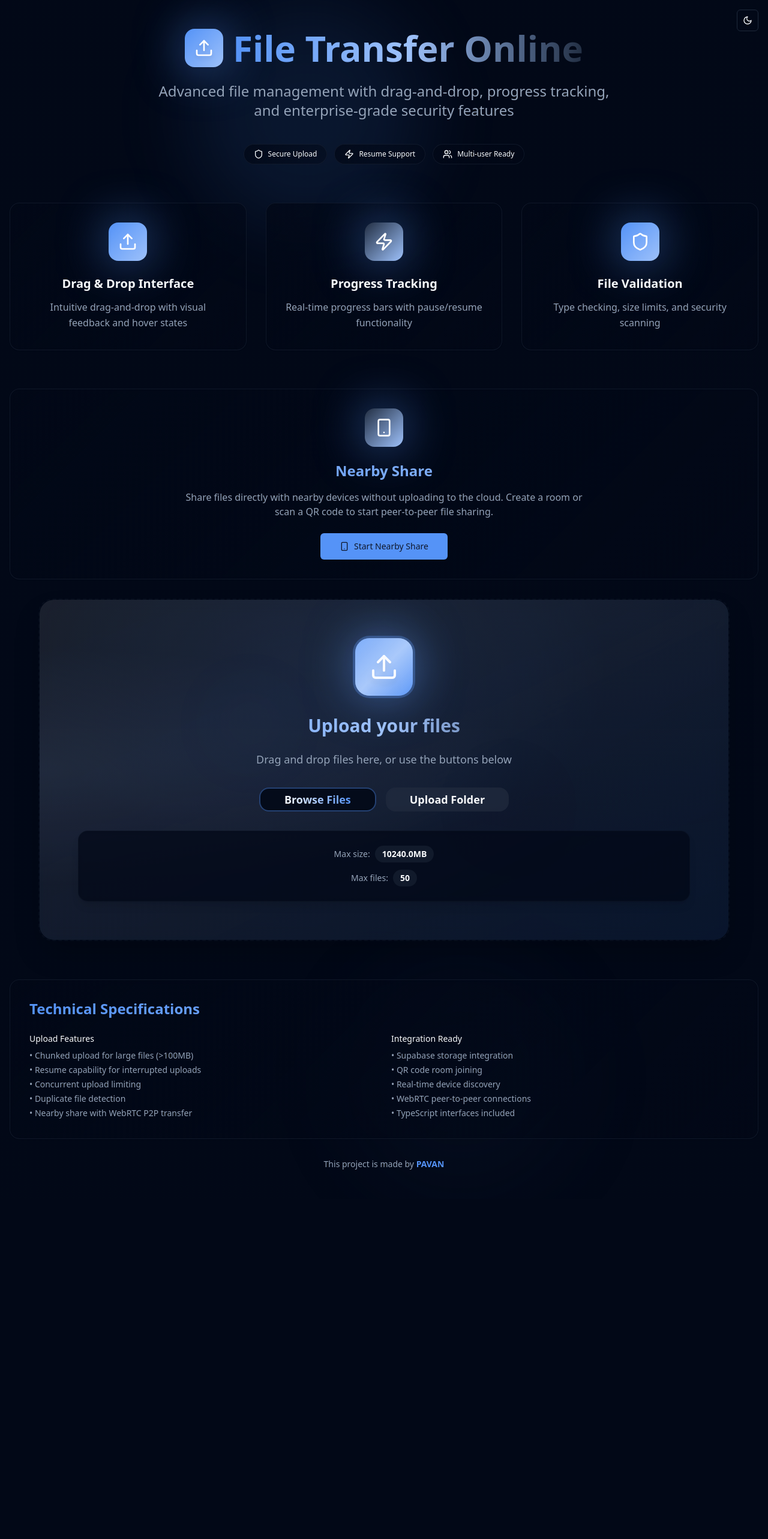
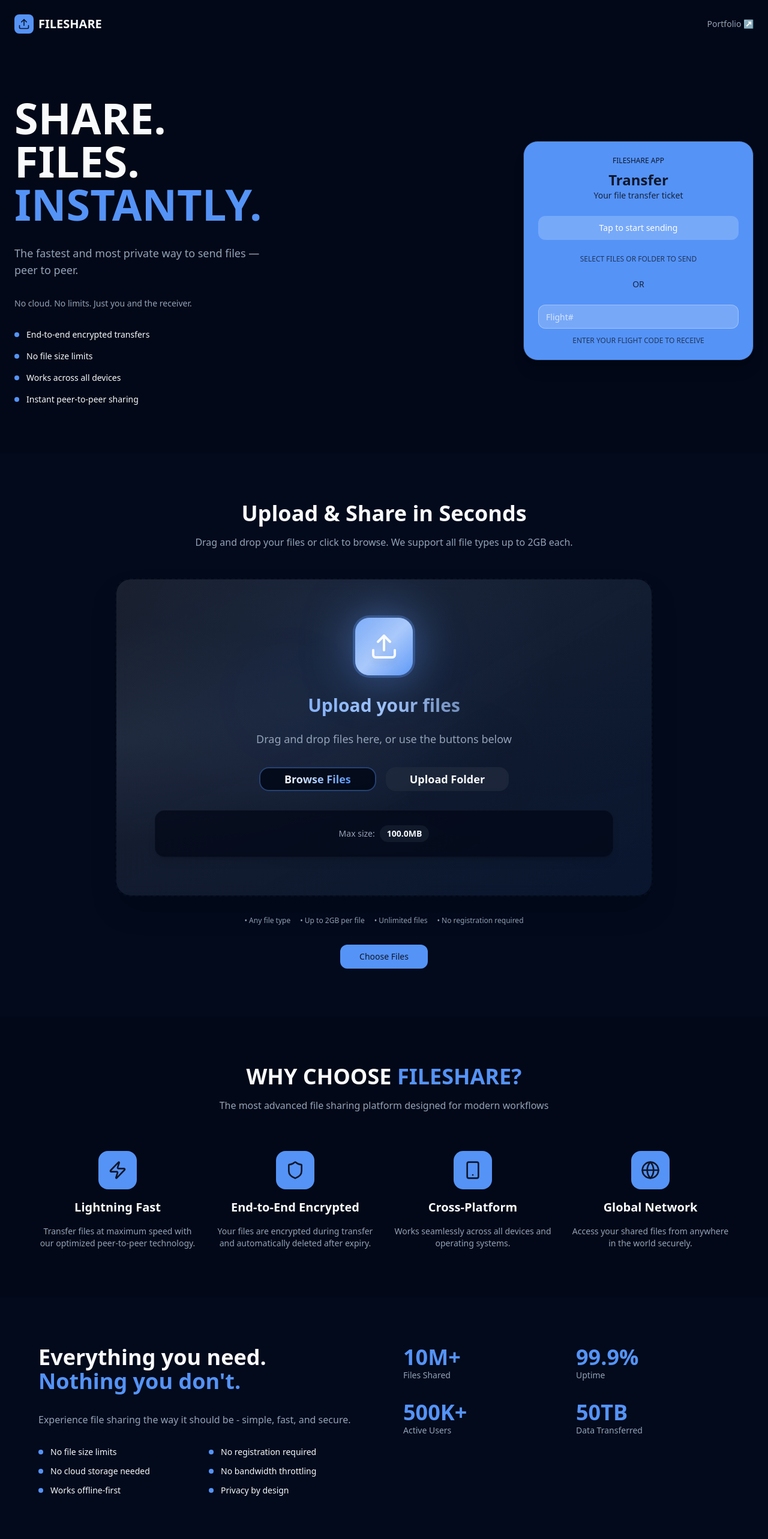
Before and after one commit to pavana05/file-transfer-pavan, a React (Vite) app: page / in a window 1280 px wide. Shown: the top 2566 px of the page at 60% size. Before the commit the page ends 1999 px from the top, so only its background shows below. Built offline with nearby package versions, Linux system fonts and the light colour scheme.

Commit message:
Refactor home screen UI

```diff
--- a/src/index.css
+++ b/src/index.css
@@ -8,27 +8,27 @@ All colors MUST be HSL.
 
 @layer base {
   :root {
-    --background: 240 10% 98%;
-    --foreground: 240 10% 15%;
+    --background: 220 27% 8%;
+    --foreground: 0 0% 98%;
 
-    --card: 0 0% 100%;
-    --card-foreground: 240 10% 15%;
+    --card: 220 27% 10%;
+    --card-foreground: 0 0% 98%;
 
-    --popover: 0 0% 100%;
-    --popover-foreground: 240 10% 15%;
+    --popover: 220 27% 10%;
+    --popover-foreground: 0 0% 98%;
 
-    --primary: 217 91% 60%;
-    --primary-foreground: 0 0% 100%;
-    --primary-glow: 217 91% 75%;
+    --primary: 16 100% 55%;
+    --primary-foreground: 0 0% 98%;
+    --primary-glow: 16 100% 60%;
 
-    --secondary: 240 5% 96%;
-    --secondary-foreground: 240 6% 10%;
+    --secondary: 220 27% 15%;
+    --secondary-foreground: 0 0% 98%;
 
-    --muted: 240 5% 96%;
-    --muted-foreground: 240 4% 46%;
+    --muted: 220 27% 15%;
+    --muted-foreground: 0 0% 65%;
 
-    --accent: 217 91% 95%;
-    --accent-foreground: 217 91% 35%;
+    --accent: 16 100% 55%;
+    --accent-foreground: 0 0% 98%;
 
     --destructive: 0 84% 60%;
     --destructive-foreground: 0 0% 98%;
@@ -39,15 +39,15 @@ All colors MUST be HSL.
     --warning: 38 92% 50%;
     --warning-foreground: 0 0% 98%;
 
-    --border: 240 6% 90%;
-    --input: 240 6% 90%;
-    --ring: 217 91% 60%;
+    --border: 220 27% 18%;
+    --input: 220 27% 18%;
+    --ring: 16 100% 55%;
 
     /* Upload specific tokens */
-    --upload-zone: 217 91% 97%;
-    --upload-zone-hover: 217 91% 94%;
-    --upload-zone-active: 217 91% 90%;
-    --upload-progress: 217 91% 60%;
+    --upload-zone: 220 27% 12%;
+    --upload-zone-hover: 220 27% 15%;
+    --upload-zone-active: 220 27% 18%;
+    --upload-progress: 16 100% 55%;
     --upload-success: 142 76% 36%;
     --upload-error: 0 84% 60%;
 
--- a/src/pages/Index.tsx
+++ b/src/pages/Index.tsx
@@ -1,197 +1,310 @@
-import { FileUploadManager } from '@/components/upload/FileUploadManager';
-import { Upload, Shield, Zap, Users, Smartphone } from 'lucide-react';
-import { Card } from '@/components/ui/card';
-import { Badge } from '@/components/ui/badge';
-import { ThemeToggle } from '@/components/ui/theme-toggle';
-import NearbyShareDialog from '@/components/nearbyShare/NearbyShareDialog';
-import { Button } from '@/components/ui/button';
+import React, { useState } from "react";
+import { Upload, Share2, CheckCircle, Shield, Zap, Globe, Users, ArrowRight, Download, Eye, Smartphone } from "lucide-react";
+import { Button } from "@/components/ui/button";
+import { Card, CardContent, CardDescription, CardHeader, CardTitle } from "@/components/ui/card";
+import { Badge } from "@/components/ui/badge";
+import { Input } from "@/components/ui/input";
+import NearbyShareDialog from "@/components/nearbyShare/NearbyShareDialog";
+import { FileUploadManager } from "@/components/upload/FileUploadManager";
+import { UploadConfig, UploadCallbacks } from "@/types/upload";
+
 const Index = () => {
-  const uploadConfig = {
-    maxFileSize: 10 * 1024 * 1024 * 1024,
-    // 10GB for large files and folders
-    maxFiles: 50,
-    // Allow multiple files
-    acceptedTypes: [
-    // Images
-    'image/jpeg', 'image/jpg', 'image/png', 'image/gif', 'image/webp', 'image/svg+xml', 'image/bmp', 'image/tiff',
-    // Documents
-    'application/pdf', 'application/msword', 'application/vnd.openxmlformats-officedocument.wordprocessingml.document',
-    // .docx
-    'application/vnd.ms-excel', 'application/vnd.openxmlformats-officedocument.spreadsheetml.sheet',
-    // .xlsx
-    'application/vnd.ms-powerpoint', 'application/vnd.openxmlformats-officedocument.presentationml.presentation',
-    // .pptx
-    'text/plain',
-    // .txt
-    'text/csv', 'application/rtf',
-    // Code files
-    'text/html', 'text/css', 'text/javascript', 'application/javascript', 'application/json', 'text/xml', 'application/xml', 'text/markdown', 'application/x-python-code', 'text/x-python', 'text/x-java-source', 'text/x-c', 'text/x-c++src', 'text/x-csharp', 'text/x-php', 'text/x-ruby', 'text/x-go', 'text/x-rust', 'text/x-swift', 'application/typescript', 'text/typescript', 'application/x-yaml', 'text/yaml',
-    // Media
-    'video/mp4', 'video/webm', 'video/mov', 'video/avi', 'audio/mp3', 'audio/wav', 'audio/ogg', 'audio/aac',
-    // Archives
-    'application/zip', 'application/x-rar-compressed', 'application/x-tar', 'application/gzip', 'application/x-7z-compressed'],
-    allowedExtensions: [
-    // Documents
-    'pdf', 'doc', 'docx', 'xls', 'xlsx', 'ppt', 'pptx', 'txt', 'rtf', 'csv',
-    // Code files
-    'html', 'htm', 'css', 'js', 'ts', 'jsx', 'tsx', 'json', 'xml', 'py', 'java', 'c', 'cpp', 'cc', 'cxx', 'h', 'hpp', 'cs', 'php', 'rb', 'go', 'rs', 'swift', 'kt', 'scala', 'sql', 'md', 'yaml', 'yml', 'ini', 'cfg', 'conf', 'sh', 'bat', 'ps1', 'r', 'dart', 'lua', 'perl', 'pl',
-    // Images
-    'jpg', 'jpeg', 'png', 'gif', 'webp', 'svg', 'bmp', 'tiff', 'ico',
-    // Media
-    'mp4', 'webm', 'mov', 'avi', 'mkv', 'mp3', 'wav', 'ogg', 'aac', 'm4a',
-    // Archives
-    'zip', 'rar', 'tar', 'gz', '7z', 'bz2'],
-    enableChunkedUpload: true,
-    enableResume: true,
+  const [isNearbyShareOpen, setIsNearbyShareOpen] = useState(false);
+  const [flightCode, setFlightCode] = useState("");
+
+  const uploadConfig: UploadConfig = {
+    maxFileSize: 100 * 1024 * 1024, // 100MB
+    acceptedTypes: ["image/*", "video/*", "audio/*", "application/pdf", "application/msword", "text/plain", "application/zip"],
+    allowedExtensions: ["jpg", "jpeg", "png", "gif", "mp4", "mp3", "pdf", "doc", "docx", "txt", "zip", "rar"],
+    autoUpload: true,
     enablePreview: true,
-    autoUpload: false,
-    enableDuplicateDetection: true
   };
-  const uploadCallbacks = {
-    onFileAdd: (files: any[]) => {
-      console.log('Files added:', files);
+
+  const uploadCallbacks: UploadCallbacks = {
+    onFileAdd: (files) => {
+      console.log("Files added:", files);
     },
-    onUploadComplete: (file: any) => {
-      console.log('Upload completed:', file);
+    onUploadComplete: (file) => {
+      console.log("Upload complete:", file);
     },
-    onUploadError: (file: any, error: string) => {
-      console.error('Upload error:', file, error);
-    }
+    onUploadError: (file, error) => {
+      console.error("Upload error:", file, error);
+    },
   };
-  return <div className="min-h-screen bg-gradient-mesh relative overflow-hidden">
-      {/* Background Effects */}
-      <div className="absolute inset-0 bg-gradient-to-br from-background via-background to-background/90"></div>
-      <div className="absolute top-0 left-1/4 w-96 h-96 bg-primary/10 rounded-full blur-3xl animate-float"></div>
-      <div className="absolute bottom-0 right-1/4 w-96 h-96 bg-accent/10 rounded-full blur-3xl animate-float" style={{
-      animationDelay: '1s'
-    }}></div>
 
-      {/* Content */}
-      <div className="relative z-10 container mx-auto px-4 py-12">
-        {/* Theme Toggle */}
-        <div className="fixed top-4 right-4 z-50">
-          <ThemeToggle />
+  return (
+    <div className="min-h-screen bg-background">
+      {/* Header */}
+      <header className="flex items-center justify-between p-6">
+        <div className="flex items-center space-x-2">
+          <div className="w-8 h-8 bg-primary rounded-lg flex items-center justify-center">
+            <Upload className="w-5 h-5 text-primary-foreground" />
+          </div>
+          <span className="text-xl font-bold text-foreground">FILESHARE</span>
         </div>
-        <div className="text-center mb-16 animate-fade-in">
-          <div className="inline-flex items-center gap-4 mb-6">
-            <div className="w-16 h-16 rounded-2xl bg-gradient-primary flex items-center justify-center shadow-glow">
-              <Upload className="w-8 h-8 text-white drop-shadow-lg" />
-            </div>
-            <h1 className="text-5xl md:text-6xl font-bold bg-gradient-to-r from-primary via-primary-glow to-accent bg-clip-text text-transparent"> File Transfer Online</h1>
-          </div>
-          <p className="text-xl md:text-2xl text-muted-foreground max-w-3xl mx-auto mb-10 leading-relaxed">
-            Advanced file management with drag-and-drop, progress tracking, and enterprise-grade security features
+        <div className="text-sm text-muted-foreground">
+          Portfolio ↗
+        </div>
+      </header>
+
+      {/* Hero Section */}
+      <section className="flex flex-col lg:flex-row items-center justify-between px-6 py-20 max-w-7xl mx-auto">
+        <div className="lg:w-1/2 space-y-8">
+          <h1 className="text-6xl lg:text-7xl font-bold leading-tight">
+            <span className="text-foreground">SHARE.</span><br />
+            <span className="text-foreground">FILES.</span><br />
+            <span className="text-primary">INSTANTLY.</span>
+          </h1>
+
+          <p className="text-lg text-muted-foreground max-w-md">
+            The fastest and most private way to send files — peer to peer.
           </p>
 
-          {/* Feature Badges */}
-          <div className="flex flex-wrap justify-center gap-3 mb-12">
-            <Badge variant="secondary" className="flex items-center gap-2 px-4 py-2 rounded-full bg-gradient-glass border border-border/50 backdrop-blur-sm">
-              <Shield className="w-4 h-4" />
-              <span className="font-medium">Secure Upload</span>
-            </Badge>
-            <Badge variant="secondary" className="flex items-center gap-2 px-4 py-2 rounded-full bg-gradient-glass border border-border/50 backdrop-blur-sm">
-              <Zap className="w-4 h-4" />
-              <span className="font-medium">Resume Support</span>
-            </Badge>
-            <Badge variant="secondary" className="flex items-center gap-2 px-4 py-2 rounded-full bg-gradient-glass border border-border/50 backdrop-blur-sm">
-              <Users className="w-4 h-4" />
-              <span className="font-medium">Multi-user Ready</span>
-            </Badge>
+          <p className="text-sm text-muted-foreground">
+            No cloud. No limits. Just you and the receiver.
+          </p>
+
+          <div className="space-y-4">
+            <div className="flex items-center space-x-3 text-sm">
+              <div className="w-2 h-2 bg-primary rounded-full"></div>
+              <span className="text-foreground">End-to-end encrypted transfers</span>
+            </div>
+            <div className="flex items-center space-x-3 text-sm">
+              <div className="w-2 h-2 bg-primary rounded-full"></div>
+              <span className="text-foreground">No file size limits</span>
+            </div>
+            <div className="flex items-center space-x-3 text-sm">
+              <div className="w-2 h-2 bg-primary rounded-full"></div>
+              <span className="text-foreground">Works across all devices</span>
+            </div>
+            <div className="flex items-center space-x-3 text-sm">
+              <div className="w-2 h-2 bg-primary rounded-full"></div>
+              <span className="text-foreground">Instant peer-to-peer sharing</span>
+            </div>
           </div>
         </div>
 
-        {/* Features Grid */}
-        <div className="grid md:grid-cols-3 gap-8 mb-16">
-          <Card className="p-8 text-center hover:shadow-glass transition-all duration-500 bg-gradient-glass border border-border/50 backdrop-blur-sm rounded-2xl group hover:scale-105">
-            <div className="w-16 h-16 rounded-2xl bg-gradient-primary flex items-center justify-center mx-auto mb-6 shadow-glow group-hover:animate-float">
-              <Upload className="w-8 h-8 text-white" />
+        {/* Transfer Card */}
+        <div className="lg:w-96 mt-12 lg:mt-0">
+          <Card className="bg-primary text-primary-foreground p-6 rounded-3xl shadow-xl">
+            <div className="space-y-6">
+              <div className="text-center">
+                <div className="text-xs font-medium mb-2">FILESHARE APP</div>
+                <h2 className="text-2xl font-bold">Transfer</h2>
+                <p className="text-sm opacity-90">Your file transfer ticket</p>
+              </div>
+
+              <Button
+                onClick={() => setIsNearbyShareOpen(true)}
+                className="w-full bg-white/20 hover:bg-white/30 text-white border-0 rounded-xl py-3"
+              >
+                Tap to start sending
+              </Button>
+
+              <div className="text-center text-xs opacity-75">
+                SELECT FILES OR FOLDER TO SEND
+              </div>
+
+              <div className="text-center text-sm opacity-90">OR</div>
+
+              <div className="space-y-3">
+                <Input
+                  value={flightCode}
+                  onChange={(e) => setFlightCode(e.target.value)}
+                  placeholder="Flight#"
+                  className="bg-white/20 border-white/30 text-white placeholder:text-white/70 rounded-xl"
+                />
+                <div className="text-xs text-center opacity-75">
+                  ENTER YOUR FLIGHT CODE TO RECEIVE
+                </div>
+              </div>
             </div>
-            <h3 className="text-xl font-bold mb-3 text-foreground">Drag & Drop Interface</h3>
-            <p className="text-muted-foreground leading-relaxed">
-              Intuitive drag-and-drop with visual feedback and hover states
-            </p>
-          </Card>
-
-          <Card className="p-8 text-center hover:shadow-glass transition-all duration-500 bg-gradient-glass border border-border/50 backdrop-blur-sm rounded-2xl group hover:scale-105">
-            <div className="w-16 h-16 rounded-2xl bg-gradient-secondary flex items-center justify-center mx-auto mb-6 shadow-glow group-hover:animate-float">
-              <Zap className="w-8 h-8 text-white" />
-            </div>
-            <h3 className="text-xl font-bold mb-3 text-foreground">Progress Tracking</h3>
-            <p className="text-muted-foreground leading-relaxed">
-              Real-time progress bars with pause/resume functionality
-            </p>
-          </Card>
-
-          <Card className="p-8 text-center hover:shadow-glass transition-all duration-500 bg-gradient-glass border border-border/50 backdrop-blur-sm rounded-2xl group hover:scale-105">
-            <div className="w-16 h-16 rounded-2xl bg-gradient-primary flex items-center justify-center mx-auto mb-6 shadow-glow group-hover:animate-float">
-              <Shield className="w-8 h-8 text-white" />
-            </div>
-            <h3 className="text-xl font-bold mb-3 text-foreground">File Validation</h3>
-            <p className="text-muted-foreground leading-relaxed">
-              Type checking, size limits, and security scanning
-            </p>
           </Card>
         </div>
+      </section>
 
-        {/* Nearby Share Section */}
-        <Card className="p-8 text-center bg-gradient-glass border border-border/50 backdrop-blur-sm rounded-2xl shadow-glass mb-8">
-          <div className="w-16 h-16 rounded-2xl bg-gradient-secondary flex items-center justify-center mx-auto mb-6 shadow-glow">
-            <Smartphone className="w-8 h-8 text-white" />
+      {/* Upload Section */}
+      <section className="px-6 py-20 bg-card">
+        <div className="max-w-4xl mx-auto text-center">
+          <h2 className="text-4xl font-bold mb-4">Upload & Share in Seconds</h2>
+          <p className="text-muted-foreground mb-12">
+            Drag and drop your files or click to browse. We support all file types up to 2GB each.
+          </p>
+
+          <div className="mb-8">
+            <FileUploadManager
+              config={uploadConfig}
+              callbacks={uploadCallbacks}
+            />
           </div>
-          <h3 className="text-2xl font-bold mb-4 bg-gradient-to-r from-primary to-primary-glow bg-clip-text text-transparent">
-            Nearby Share
-          </h3>
-          <p className="text-muted-foreground mb-6 max-w-2xl mx-auto">
-            Share files directly with nearby devices without uploading to the cloud.
-            Create a room or scan a QR code to start peer-to-peer file sharing.
-          </p>
-          <NearbyShareDialog
-            trigger={
-              <Button size="lg" className="gap-2">
-                <Smartphone className="w-5 h-5" />
-                Start Nearby Share
-              </Button>
-            }
-          />
-        </Card>
 
-        {/* Main Upload Component */}
-        <FileUploadManager config={uploadConfig} callbacks={uploadCallbacks} />
+          <div className="text-xs text-muted-foreground space-x-4">
+            <span>• Any file type</span>
+            <span>• Up to 2GB per file</span>
+            <span>• Unlimited files</span>
+            <span>• No registration required</span>
+          </div>
 
-        {/* Technical Specifications */}
-        <Card className="mt-16 p-8 bg-gradient-glass border border-border/50 backdrop-blur-sm rounded-2xl shadow-glass">
-          <h3 className="text-2xl font-bold mb-6 bg-gradient-to-r from-primary to-primary-glow bg-clip-text text-transparent">Technical Specifications</h3>
-          <div className="grid md:grid-cols-2 gap-6 text-sm">
-            <div>
-              <h4 className="font-medium mb-2">Upload Features</h4>
-              <ul className="space-y-1 text-muted-foreground">
-                <li>• Chunked upload for large files (&gt;100MB)</li>
-                <li>• Resume capability for interrupted uploads</li>
-                <li>• Concurrent upload limiting</li>
-                <li>• Duplicate file detection</li>
-                <li>• Nearby share with WebRTC P2P transfer</li>
-              </ul>
+          <Button className="mt-8 bg-primary hover:bg-primary/90 text-primary-foreground px-8 py-3 rounded-xl">
+            Choose Files
+          </Button>
+        </div>
+      </section>
+
+      {/* Why Choose Section */}
+      <section className="px-6 py-20">
+        <div className="max-w-6xl mx-auto">
+          <div className="text-center mb-16">
+            <h2 className="text-4xl font-bold mb-4">
+              WHY CHOOSE <span className="text-primary">FILESHARE?</span>
+            </h2>
+            <p className="text-muted-foreground">
+              The most advanced file sharing platform designed for modern workflows
+            </p>
+          </div>
+
+          <div className="grid md:grid-cols-4 gap-8">
+            <div className="text-center space-y-4">
+              <div className="w-16 h-16 bg-primary rounded-2xl flex items-center justify-center mx-auto">
+                <Zap className="w-8 h-8 text-primary-foreground" />
+              </div>
+              <h3 className="text-xl font-bold">Lightning Fast</h3>
+              <p className="text-sm text-muted-foreground">
+                Transfer files at maximum speed with our optimized peer-to-peer technology.
+              </p>
             </div>
-            <div>
-              <h4 className="font-medium mb-2">Integration Ready</h4>
-              <ul className="space-y-1 text-muted-foreground">
-                <li>• Supabase storage integration</li>
-                <li>• QR code room joining</li>
-                <li>• Real-time device discovery</li>
-                <li>• WebRTC peer-to-peer connections</li>
-                <li>• TypeScript interfaces included</li>
-              </ul>
+
+            <div className="text-center space-y-4">
+              <div className="w-16 h-16 bg-primary rounded-2xl flex items-center justify-center mx-auto">
+                <Shield className="w-8 h-8 text-primary-foreground" />
+              </div>
+              <h3 className="text-xl font-bold">End-to-End Encrypted</h3>
+              <p className="text-sm text-muted-foreground">
+                Your files are encrypted during transfer and automatically deleted after expiry.
+              </p>
+            </div>
+
+            <div className="text-center space-y-4">
+              <div className="w-16 h-16 bg-primary rounded-2xl flex items-center justify-center mx-auto">
+                <Smartphone className="w-8 h-8 text-primary-foreground" />
+              </div>
+              <h3 className="text-xl font-bold">Cross-Platform</h3>
+              <p className="text-sm text-muted-foreground">
+                Works seamlessly across all devices and operating systems.
+              </p>
+            </div>
+
+            <div className="text-center space-y-4">
+              <div className="w-16 h-16 bg-primary rounded-2xl flex items-center justify-center mx-auto">
+                <Globe className="w-8 h-8 text-primary-foreground" />
+              </div>
+              <h3 className="text-xl font-bold">Global Network</h3>
+              <p className="text-sm text-muted-foreground">
+                Access your shared files from anywhere in the world securely.
+              </p>
             </div>
           </div>
-        </Card>
+        </div>
+      </section>
 
-        {/* Credit */}
-        <div className="mt-8 text-center">
-          <p className="text-sm text-muted-foreground">
-            This project is made by <a href="https://pavan-05.framer.ai/" target="_blank" rel="noopener noreferrer" className="font-bold text-primary hover:text-primary/80 transition-colors">PAVAN</a>
+      {/* Statistics Section */}
+      <section className="px-6 py-20 bg-card">
+        <div className="max-w-6xl mx-auto">
+          <div className="grid md:grid-cols-2 gap-16">
+            <div>
+              <h2 className="text-4xl font-bold mb-8">
+                Everything you need.<br />
+                <span className="text-primary">Nothing you don't.</span>
+              </h2>
+              <p className="text-muted-foreground mb-8">
+                Experience file sharing the way it should be - simple, fast, and secure.
+              </p>
+
+              <div className="grid grid-cols-2 gap-6">
+                <div className="space-y-3">
+                  <div className="flex items-center space-x-3 text-sm">
+                    <div className="w-2 h-2 bg-primary rounded-full"></div>
+                    <span>No file size limits</span>
+                  </div>
+                  <div className="flex items-center space-x-3 text-sm">
+                    <div className="w-2 h-2 bg-primary rounded-full"></div>
+                    <span>No cloud storage needed</span>
+                  </div>
+                  <div className="flex items-center space-x-3 text-sm">
+                    <div className="w-2 h-2 bg-primary rounded-full"></div>
+                    <span>Works offline-first</span>
+                  </div>
+                </div>
+                <div className="space-y-3">
+                  <div className="flex items-center space-x-3 text-sm">
+                    <div className="w-2 h-2 bg-primary rounded-full"></div>
+                    <span>No registration required</span>
+                  </div>
+                  <div className="flex items-center space-x-3 text-sm">
+                    <div className="w-2 h-2 bg-primary rounded-full"></div>
+                    <span>No bandwidth throttling</span>
+                  </div>
+                  <div className="flex items-center space-x-3 text-sm">
+                    <div className="w-2 h-2 bg-primary rounded-full"></div>
+                    <span>Privacy by design</span>
+                  </div>
+                </div>
+              </div>
+            </div>
+
+            <div className="grid grid-cols-2 gap-8">
+              <div className="space-y-8">
+                <div>
+                  <div className="text-4xl font-bold text-primary">10M+</div>
+                  <div className="text-sm text-muted-foreground">Files Shared</div>
+                </div>
+                <div>
+                  <div className="text-4xl font-bold text-primary">500K+</div>
+                  <div className="text-sm text-muted-foreground">Active Users</div>
+                </div>
+              </div>
+              <div className="space-y-8">
+                <div>
+                  <div className="text-4xl font-bold text-primary">99.9%</div>
+                  <div className="text-sm text-muted-foreground">Uptime</div>
+                </div>
+                <div>
+                  <div className="text-4xl font-bold text-primary">50TB</div>
+                  <div className="text-sm text-muted-foreground">Data Transferred</div>
+                </div>
+              </div>
+            </div>
+          </div>
+        </div>
+      </section>
+
+      {/* CTA Section */}
+      <section className="px-6 py-20 text-center">
+        <div className="max-w-2xl mx-auto">
+          <Button className="bg-primary hover:bg-primary/90 text-primary-foreground px-8 py-4 text-lg rounded-xl">
+            Start Sharing Now →
+          </Button>
+          <p className="text-xs text-muted-foreground mt-4">
+            No signup required • Start in 30 seconds
           </p>
         </div>
-      </div>
-    </div>;
+      </section>
+
+      {/* Footer */}
+      <footer className="px-6 py-8 border-t border-border text-center">
+        <div className="text-sm text-muted-foreground">
+          Built with ❤️ by <span className="text-primary">PAVAN</span> • 2025 FileShare
+        </div>
+      </footer>
+
+      {/* Nearby Share Dialog */}
+      <NearbyShareDialog
+        trigger={
+          <div style={{ display: 'none' }} />
+        }
+      />
+    </div>
+  );
 };
+
 export default Index;
```
